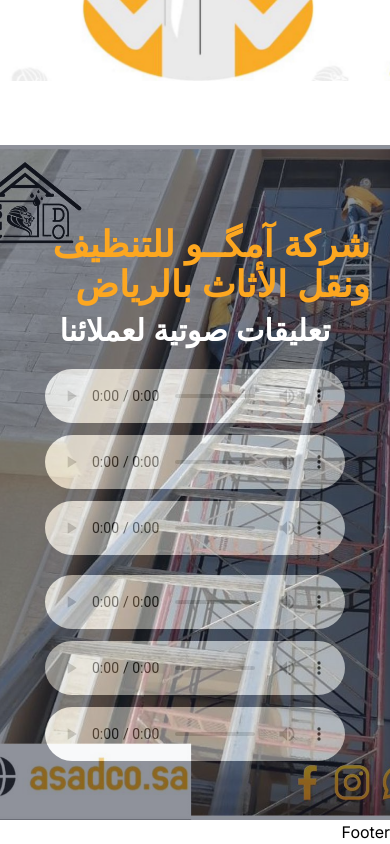
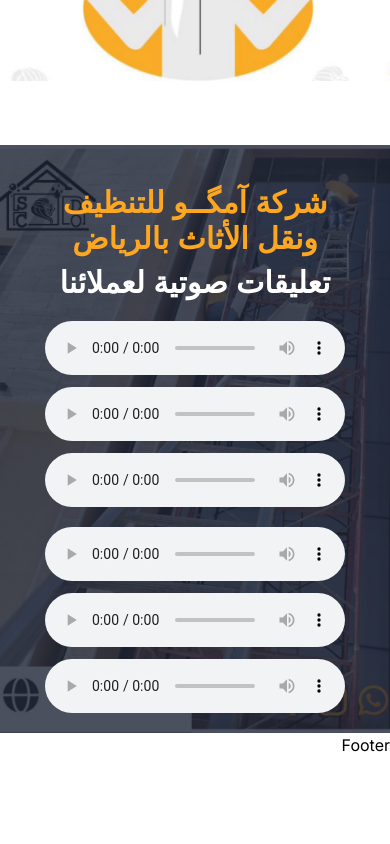
Before and after one commit to yo955/fine-clean, a Next.js app: page / in a window 390 px wide. Shown: the part 1063-1907 px from the top of the page. After the commit the page ends 1820 px from the top, so only its background shows below. Built offline with nearby package versions, Linux system fonts and the light colour scheme.

Commit message:
finsish banner section and responsive

```diff
--- a/src/app/_components/banner-section/Banner.tsx
+++ b/src/app/_components/banner-section/Banner.tsx
@@ -14,21 +14,20 @@
 const Banner = () => {
   return (
     <section className="banner-section">
-      <div className="overlay">
-        <div className="container flex flex-col justify-center items-center">
-          <div className="content  flex flex-col gap-2">
+      <div className="container w-full flex flex-col justify-center items-center">
+        <div className="content m-5 flex flex-col gap-2">
           <div className="title">
-              <h2 className="text-4xl text-orange">
+            <h2 className="text-3xl lg:text-4xl text-orange text-center">
               شركة آمگــو للتنظيف ونقل الأثاث بالرياض
             </h2>
           </div>
           <div className="comment text-center">
-              <h2 className="text-3xl">تعليقات صوتية لعملائنا</h2>
+            <h2 className="text-3xl text-white">تعليقات صوتية لعملائنا</h2>
           </div>
         </div>
         <div className="recorder-comments flex flex-col md:flex-row gap-5">
           <div className="left">
-              <ul className="flex flex-col gap-3">
+            <ul className="flex flex-col gap-3 ">
               {audioFilesLeft.map((file, index) => (
                 <li key={index}>
                   <audio controls>
@@ -53,7 +52,6 @@
           </div>
         </div>
       </div>
-      </div>
     </section>
   );
 };
--- a/src/app/_components/banner-section/banner.css
+++ b/src/app/_components/banner-section/banner.css
@@ -1,37 +1,33 @@
 .banner-section {
-  background-color: #1e2537;
+  position: relative;
+  background: url("/images/overlay.jpg") no-repeat top center;
+  background-size: cover;
+  height: 70vh;
+  @media (min-width:200px) and (max-width:768px) {
+    height: fit-content;
+  }
+  padding: 20px;
+  z-index: 1;
   margin-top: 4rem;
-  z-index: 5;
-  .container {
-    position: relative;
-    height: 80vh;
-    overflow: hidden;
-    .content {
-      position: relative;
-      z-index: 999;
-      color: white;
-      padding: 20px;
-    }
-  }
-  .container::before {
-    content: "";
-    position: absolute;
-    top: 0;
-    left: 0;
-    width: 100%;
+  display: flex;
+  justify-content: center;
+  align-items: center;
+  .container{
+    display:flex;
+    justify-content: center;
+    align-items: center;
     height: 100%;
-    background: url("/images/overlay.jpg") no-repeat top center;
-    background-size: cover;
-    opacity: 0.5;
     z-index: 2;
   }
-  .container::after {
-    content: "";
-    position: absolute;
-    top: 0;
-    left: 0;
-    width: 100%;
-    height: 100%;
-    z-index: -1;
-  }
 }
+.banner-section::before {
+  content: "";
+  position: absolute;
+  top: 0;
+  left: 0;
+  width: 100%;
+  height: 100%;
+  background-color: #1e2537;
+  opacity: 0.8;
+  z-index: -2;
+}
```
Lines whose indentation alone changed are shown as unchanged.
